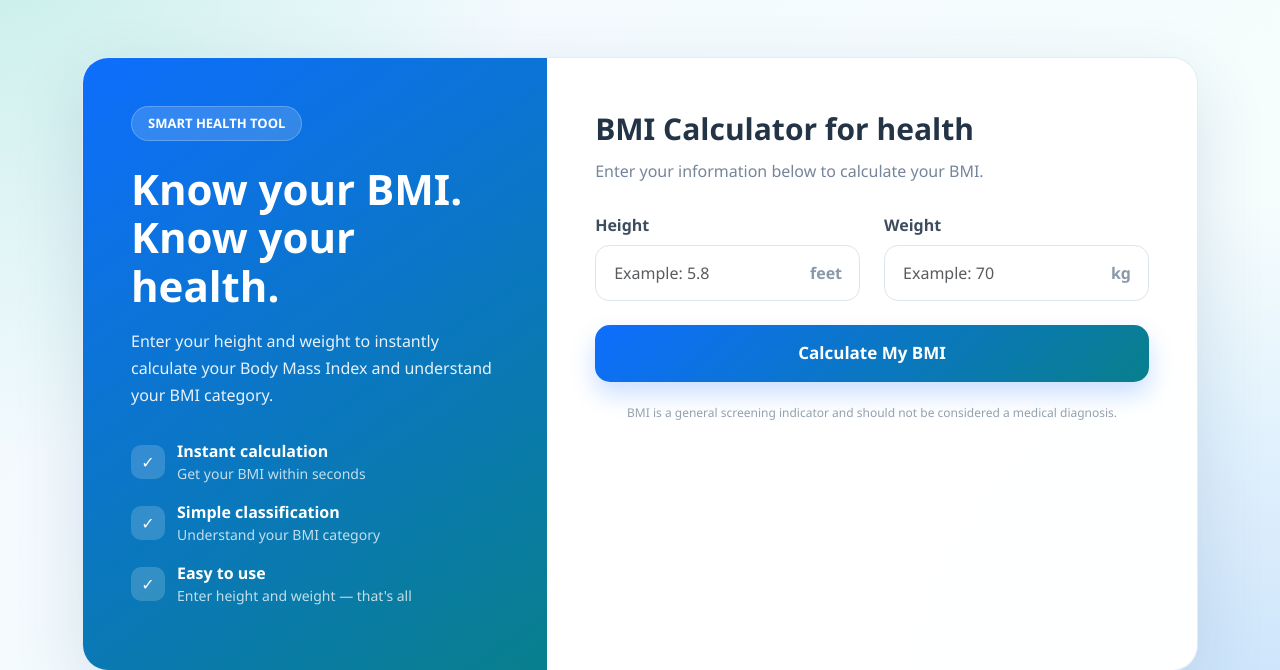
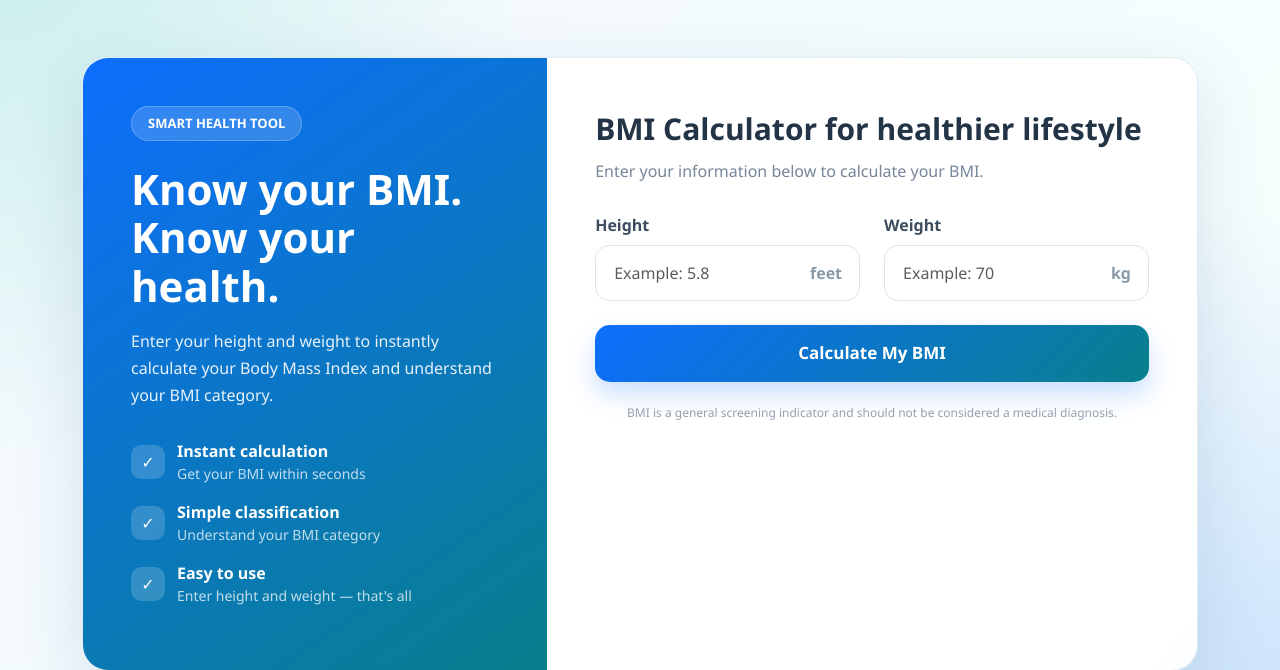
Before and after one commit to kdgit-hub/k8s-assignment, a Flask app: page / in a window 1280 px wide. Shown: the part 69-739 px from the top of the page. Run offline with Flask 3, Linux system fonts and the light colour scheme.

Commit message:
updated code

```diff
--- a/app/templates/index.html
+++ b/app/templates/index.html
@@ -772,7 +772,7 @@
 
                         <div class="section-title">
 
-                            BMI Calculator for health
+                            BMI Calculator for healthier lifestyle
 
                         </div>
 
```
